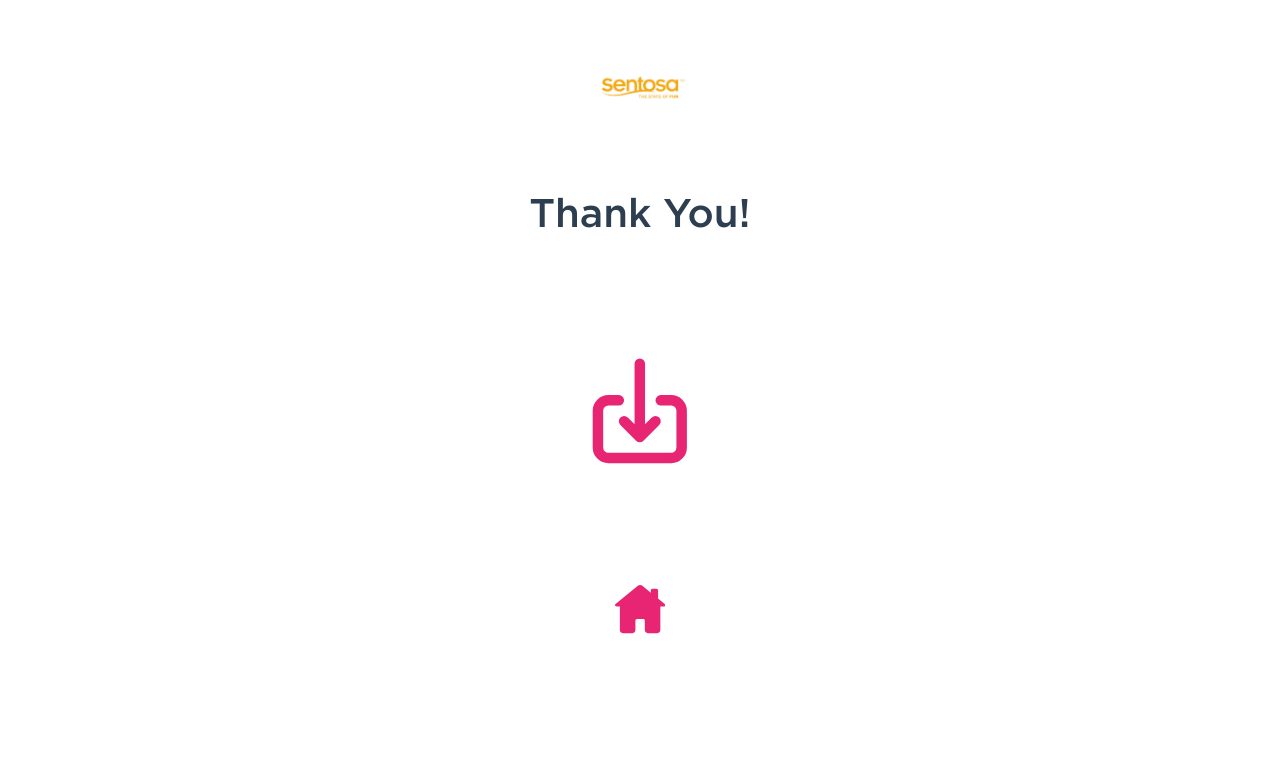
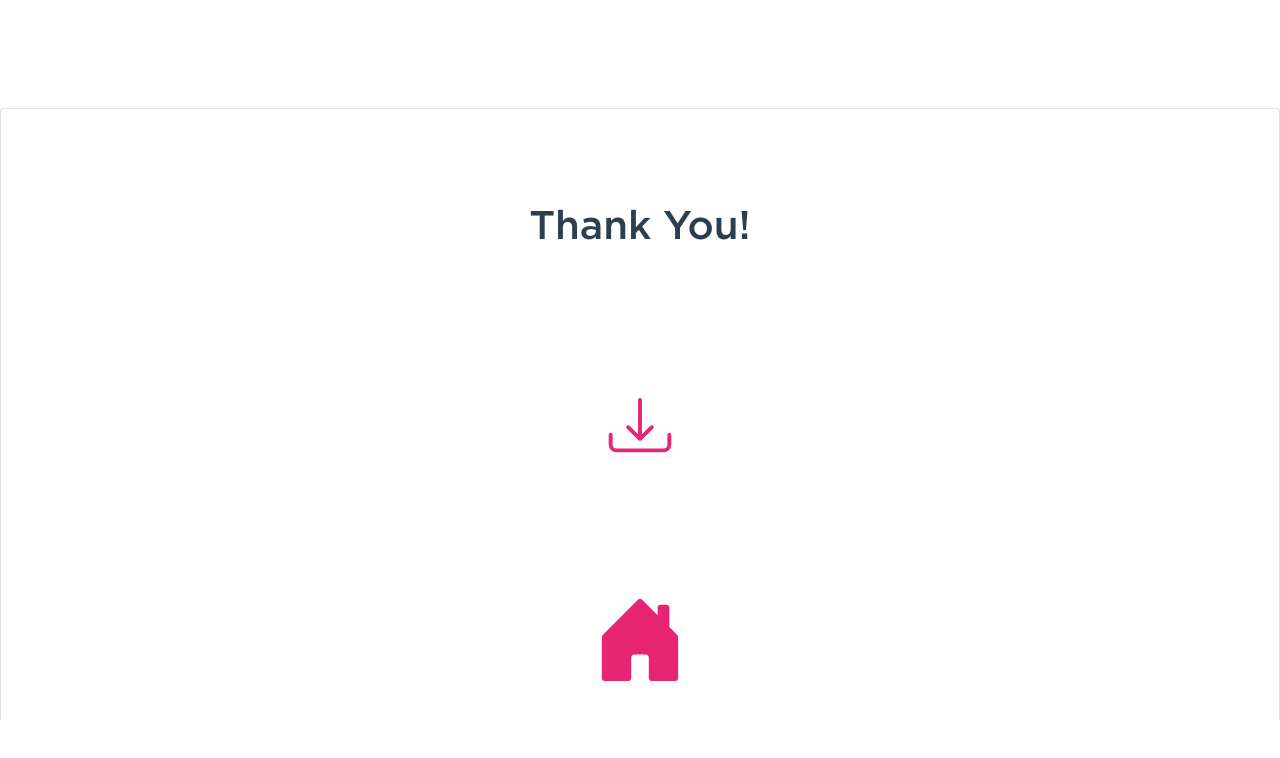
Before and after one commit to vietanh0562000/motherday, a Vue app: page /tks-screen in a window 1280 px wide. Shown: the top 758 px of the page. Built offline with nearby package versions, Linux system fonts and the light colour scheme; a web font is replaced by a local one; what vue2-touch-events would draw is missing.

Commit message:
fix safari

```diff
--- a/package.json
+++ b/package.json
@@ -10,6 +10,7 @@
   "dependencies": {
     "@minogin/vue-drag-resize-rotate": "^1.0.3",
     "bootstrap": "^5.0.0-beta3",
+    "bootstrap-vue": "^2.21.2",
     "core-js": "^3.6.5",
     "html-to-image": "^1.6.0",
     "sass-loader": "^11.0.1",
--- a/src/components/ThanksScreen.vue
+++ b/src/components/ThanksScreen.vue
@@ -1,22 +1,8 @@
 <template>
   <div class="thankScreen">
     <span>Thank You!</span>
-
-      <a @click="exportPhoto" class="btnDownload">
-        <svg xmlns="http://www.w3.org/2000/svg" viewBox="0 0 24 24">
-          <path style="fill: #e72573" d="M8.29,13.29a1,1,0,0,0,0,1.42l3,3a1,1,0,0,0,1.42,0l3-3a1,1,0,0,0-1.42-1.42L13,14.59V3a1,1,0,0,0-2,0V14.59l-1.29-1.3A1,1,0,0,0,8.29,13.29ZM18,9H16a1,1,0,0,0,0,2h2a1,1,0,0,1,1,1v7a1,1,0,0,1-1,1H6a1,1,0,0,1-1-1V12a1,1,0,0,1,1-1H8A1,1,0,0,0,8,9H6a3,3,0,0,0-3,3v7a3,3,0,0,0,3,3H18a3,3,0,0,0,3-3V12A3,3,0,0,0,18,9Z"/>
-        </svg>
-      </a>
-      <a @click="startMake" class="btnDownload" id="btnHome">
-        <svg version="1.1" id="Home" xmlns="http://www.w3.org/2000/svg" xmlns:xlink="http://www.w3.org/1999/xlink" x="0px" y="0px"
-             viewBox="0 0 330.242 330.242" style="enable-background:new 0 0 330.242 330.242;" xml:space="preserve">
-<path style="fill: #e72573" d="M324.442,129.811l-41.321-33.677V42.275c0-6.065-4.935-11-11-11h-26c-6.065,0-11,4.935-11,11v14.737l-55.213-44.999
-	c-3.994-3.254-9.258-5.047-14.822-5.047c-5.542,0-10.781,1.782-14.753,5.019L5.8,129.81c-6.567,5.351-6.173,10.012-5.354,12.314
-	c0.817,2.297,3.448,6.151,11.884,6.151h19.791v154.947c0,11.058,8.972,20.053,20,20.053h62.5c10.935,0,19.5-8.809,19.5-20.053
-	v-63.541c0-5.446,5.005-10.405,10.5-10.405h42c5.238,0,9.5,4.668,9.5,10.405v63.541c0,10.87,9.388,20.053,20.5,20.053h61.5
-	c11.028,0,20-8.996,20-20.053V148.275h19.791c8.436,0,11.066-3.854,11.884-6.151C330.615,139.822,331.009,135.161,324.442,129.811z"
-/></svg>
-      </a>
+      <b-icon icon="download"  class="btnDownload" @click="exportPhoto" ></b-icon>
+      <b-icon-house-door-fill @click="startMake" class="btnDownload" id="Home"/>
   </div>
 </template>
 
@@ -51,13 +37,11 @@ export default {
 }
 .btnDownload{
   width: 100%;
-  height: 20%;
-}
-.btnDownload svg{
-  height: 100%;
+  height: 10%;
+  color: #e72573;
 }
 
 #Home{
-  height: 40%;
+  height: 15%;
 }
 </style>
--- a/src/main.js
+++ b/src/main.js
@@ -4,9 +4,15 @@ import { router } from './routes/routes'
 import drr from '@minogin/vue-drag-resize-rotate'
 import Vue2TouchEvents from 'vue2-touch-events'
 
+import { BootstrapVue, BootstrapVueIcons } from 'bootstrap-vue'
+import "bootstrap/dist/css/bootstrap.css";
+import "bootstrap-vue/dist/bootstrap-vue.css";
+
 Vue.config.productionTip = false
 
 Vue.use(Vue2TouchEvents)
+Vue.use(BootstrapVue);
+Vue.use(BootstrapVueIcons)
 Vue.component('drr', drr)
 new Vue({
   router,
```
